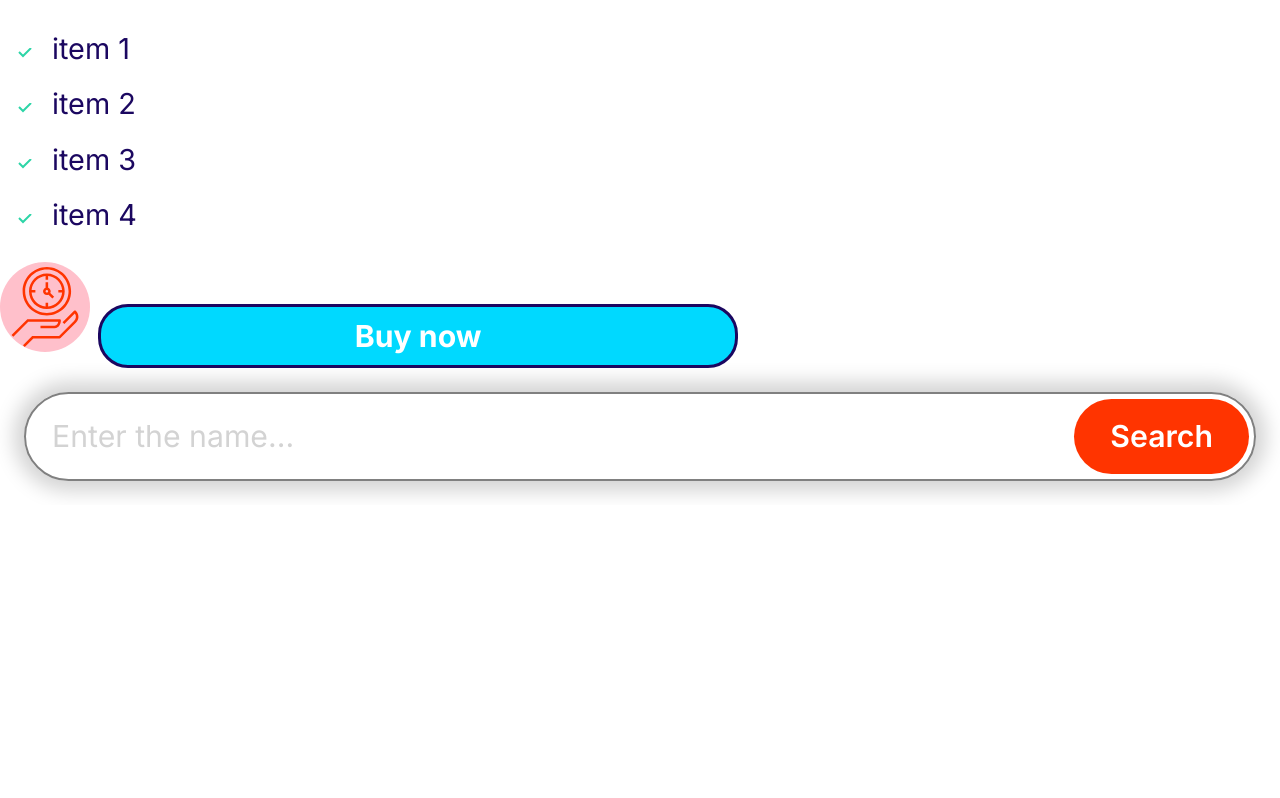
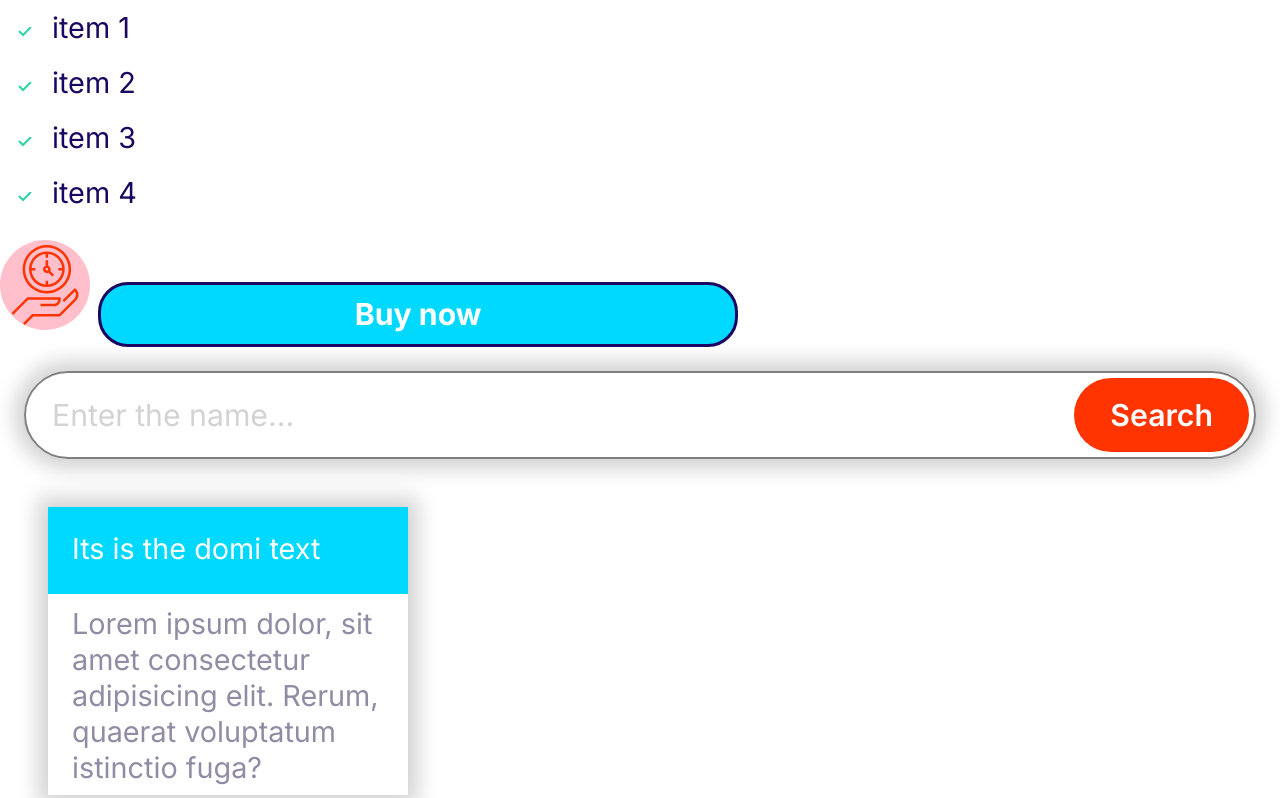
Before and after one commit to Asim925/Moshify, a plain HTML site: page index.html in a window 1280 px wide. Shown: the part 500-1298 px from the top of the page. Before the commit the page ends 1005 px from the top, so only its background shows below. Drawn offline with Linux system fonts and the light colour scheme; files whose address does not match are found by name.

Commit message:
card inserted

```diff
--- a/css/style.css
+++ b/css/style.css
@@ -1,7 +1,8 @@
 /* ......TYPOGRAPHY....... */
 
 *,
-*::after*::before {
+*::after,
+*::before {
   box-sizing: border-box;
 }
 
@@ -170,7 +171,6 @@ a {
 }
 
 .input-group {
-  width: auto;
   margin: 1rem;
   border: 2px grey solid;
   box-shadow: 0 0 20px 10px lightgrey;
@@ -179,6 +179,7 @@ a {
 }
 
 .input-main {
+  width: 100%;
   margin: 1rem;
   outline: 0;
   flex-grow: 1;
@@ -199,6 +200,7 @@ a {
   color: white;
   font-weight: 600;
 }
+
 /* media query for the buttons and input */
 @media screen and (min-width: 1024px) {
   .btn,
@@ -206,3 +208,25 @@ a {
     font-size: 105%;
   }
 }
+
+/* card... */
+.card {
+  margin: 2rem;
+  margin-bottom: 0;
+  width: 15rem;
+  height: 12rem;
+  border: 0;
+  box-shadow: 0 0 20px 10px lightgrey;
+}
+
+.cardHeader {
+  padding: 1rem;
+  color: white;
+  background-color: #00d9ff;
+  width: 100%;
+  height: 30%;
+}
+p {
+  padding: 0.5rem 1rem;
+  margin: 0;
+}
--- a/index.html
+++ b/index.html
@@ -65,5 +65,13 @@
       <input type="input" class="input-main" placeholder="Enter the name..." />
       <button class="btn btn-search" type="submit">Search</button>
     </div>
+    <!-- card -->
+    <div class="card">
+      <header class="cardHeader">Its is the domi text</header>
+      <p>
+        Lorem ipsum dolor, sit amet consectetur adipisicing elit. Rerum, quaerat
+        voluptatum istinctio fuga?
+      </p>
+    </div>
   </body>
 </html>
```
